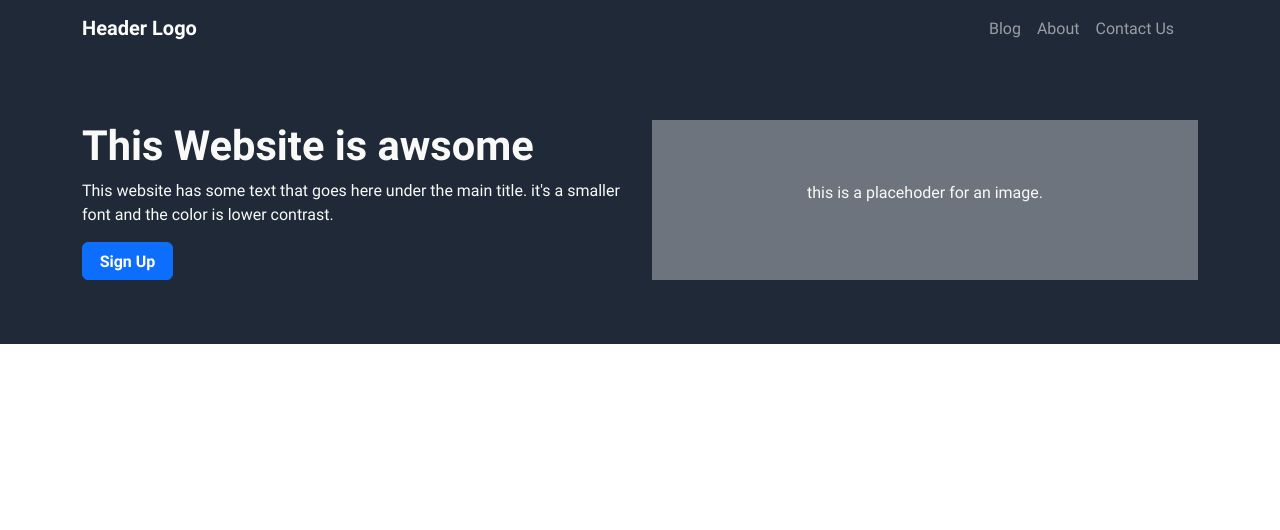
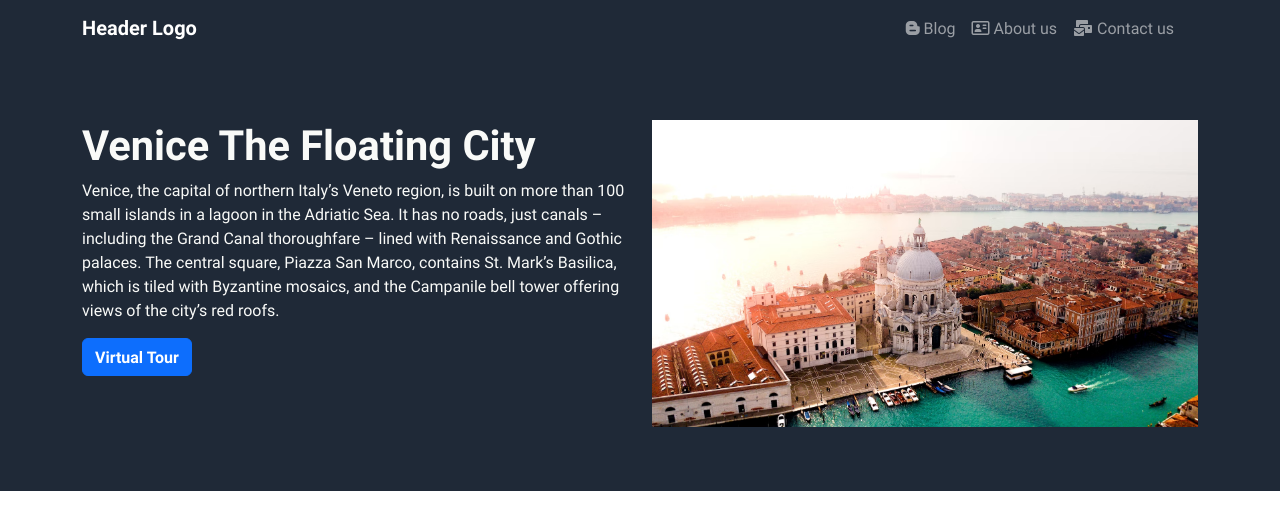
Before and after one commit to peimanhp/Odin-landing-page-with-bootstrap, a plain HTML site: page index.html in a window 1280 px wide. Drawn offline with Linux system fonts and the light colour scheme.

Commit message:
content added to header

```diff
--- a/index.html
+++ b/index.html
@@ -10,7 +10,7 @@
     <!-- Bootstrap CSS v5.2.1-beta1 -->
     <link rel="stylesheet" href="./bootstrap.min.css">
     <link rel="stylesheet" href="./style.css">
-
+    <script src="https://kit.fontawesome.com/9f137c637a.js" crossorigin="anonymous"></script>
 </head>
 
 <body>
@@ -32,13 +32,13 @@
                     <div class="offcanvas-body">
                         <ul class="navbar-nav justify-content-end flex-grow-1 pe-3">
                             <li class="nav-item">
-                                <a class="nav-link" aria-current="page" href="#">Blog</a>
+                                <a class="nav-link" aria-current="page" href="#"><i class="fa-brands fa-blogger-b"></i> Blog</a>
                             </li>
                             <li class="nav-item">
-                                <a class="nav-link" href="#">About</a>
+                                <a class="nav-link" href="#"><i class="fa-regular fa-address-card"></i> About us</a>
                             </li>
                             <li class="nav-item">
-                                <a class="nav-link" href="#">Contact Us</a>
+                                <a class="nav-link" href="#"><i class="fa-solid fa-envelopes-bulk"></i> Contact us</a>
                             </li>
                         </ul>
                     </div>
@@ -50,23 +50,27 @@
                 <div class="row">
                     <div class="col-sm-12 col-md-6 my-3">
                         <div class="title-image">
-                            <h1>This Website is awsome</h1>
+                            <h1>Venice The Floating City</h1>
                             <div class="expression">
                                 <p class="expression">
-                                    This website has some text that goes here under the main title. it's a smaller font
-                                    and the
-                                    color is
-                                    lower contrast.
+                                    Venice, the capital of northern Italy’s Veneto region, is built on more than 100
+                                    small islands in a lagoon in the
+                                    Adriatic Sea. It has no roads, just canals – including the Grand Canal thoroughfare
+                                    – lined with Renaissance and Gothic
+                                    palaces. The central square, Piazza San Marco, contains St. Mark’s Basilica, which
+                                    is tiled with Byzantine mosaics, and
+                                    the Campanile bell tower offering views of the city’s red roofs.
                                 </p>
                             </div>
                             <div class="d-grid col-2">
-                                <button class="btn btn-primary text-nowrap text-bold" type="button">Sign Up</button>
+                                <button class="btn btn-primary text-nowrap text-bold" type="button">Virtual Tour</button>
                             </div>
                         </div>
                     </div>
                     <div class="col-sm-12 col-md-6 my-3">
-                        <div class="h-100 place-holder d-flex justify-content-center align-items-center">
-                            <p class="text-center">this is a placehoder for an image.</p>
+                        <div class=" place-holder d-flex justify-content-center align-items-center">
+                            <img class="img-fluid d-md-none d-lg-block" src="./resources/photo-1533676802871-eca1ae998cd5.avif" alt="Venice Italy">
+                            <img class="img-fluid d-none d-md-block d-lg-none" src="./resources/photo-1546441758-a678df1d3138.avif" alt="Venice Italy">
                         </div>
                     </div>
                 </div>
```
Also changed, not shown: resources/photo-1533676802871-eca1ae998cd5.avif (added), resources/photo-1546441758-a678df1d3138.avif (added), resources/venetian-1705528_960_720.jpg (added).
